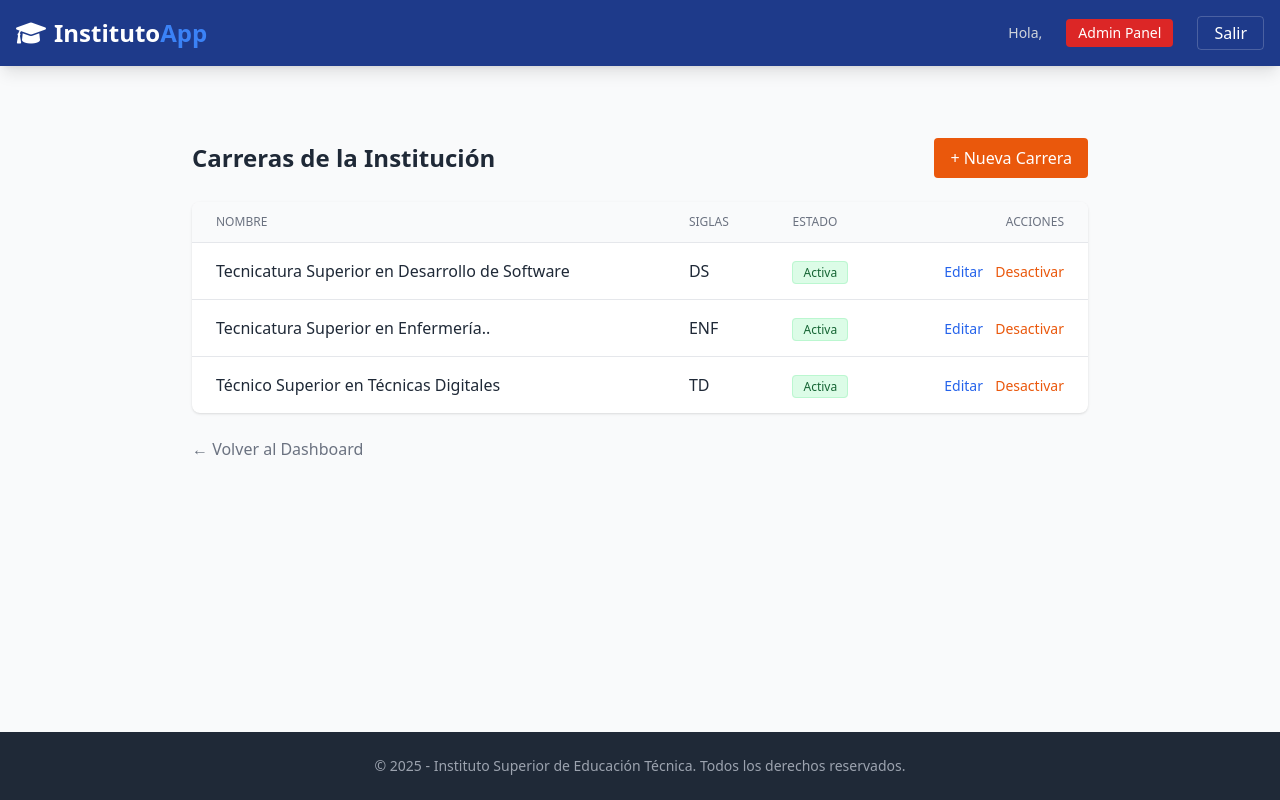
After one commit to pbolig/iset57, a Django app: page /academic/carreras/ in a window 1280 px wide. The commit adds this page. Run offline with Django 5.2, Linux system fonts and the light colour scheme; a user stored in the database is signed in; data comes from the database, SQL or seed files in the repository; both versions use the stored data as it was after the commit; some libraries are stand-ins or nearby versions.

Commit message:
20260112-2

```diff
--- a/apps/academic/models.py
+++ b/apps/academic/models.py
@@ -6,6 +6,9 @@ class Career(models.Model):
     short_name = models.CharField(max_length=50, verbose_name="Abreviatura")
     description = models.TextField(blank=True, verbose_name="Descripción")
     is_active = models.BooleanField(default=True, verbose_name="Activa")
+
+    def __str__(self):
+        return f"{self.name} ({'Activa' if self.is_active else 'Inactiva'})"
 
     class Meta:
         verbose_name = "Carrera"
--- a/apps/academic/urls.py
+++ b/apps/academic/urls.py
@@ -10,4 +10,10 @@ urlpatterns = [
     path('reject/<int:user_id>/', views.reject_student, name='reject_student'),
     path('libreta/descargar/', views.generar_pdf_final, name='download_report_card'),
     path('student-dashboard/', views.student_dashboard_view, name='student_dashboard'),
+
+    # --- CRUD CARRERAS ---
+    path('carreras/', views.CareerListView.as_view(), name='career_list'),
+    path('carreras/crear/', views.CareerCreateView.as_view(), name='career_create'),
+    path('carreras/editar/<int:pk>/', views.CareerUpdateView.as_view(), name='career_update'),
+    path('carreras/borrar/<int:pk>/', views.CareerDeleteView.as_view(), name='career_delete'),
 ]
--- a/apps/academic/views.py
+++ b/apps/academic/views.py
@@ -1,6 +1,7 @@
 import os
 import io
 import base64
+from .models import Career
 from django.conf import settings
 from django.shortcuts import render, get_object_or_404, redirect
 from django.http import HttpResponse
@@ -15,6 +16,10 @@ from apps.users.decorators import admin_required
 from apps.enrollments.models import SubjectEnrollment
 from apps.exams.models import ExamEnrollment
 from django.views.decorators.http import require_POST
+from django.urls import reverse_lazy
+from django.views.generic import ListView, CreateView, UpdateView, DeleteView
+from django.contrib.auth.mixins import LoginRequiredMixin
+from django.http import HttpResponseRedirect
 
 # LIBRERÍAS DE IMAGEN (Protección contra archivos rotos)
 from PIL import Image, ImageFile
@@ -180,3 +185,36 @@ def home_redirect(request):
 def student_dashboard_view(request):
     # Aquí renderizamos el dashboard.html genérico (el que tiene las opciones de alumno)
     return render(request, 'dashboard.html', {'user': request.user})
+
+class CareerListView(LoginRequiredMixin, ListView):
+    model = Career
+    template_name = 'academic/career_list.html'
+    context_object_name = 'careers'
+
+class CareerCreateView(LoginRequiredMixin, CreateView):
+    model = Career
+    template_name = 'academic/career_form.html'
+    fields = ['name', 'short_name', 'description'] # Ajusta según tus campos en models.py
+    success_url = reverse_lazy('academic:career_list')
+
+class CareerUpdateView(LoginRequiredMixin, UpdateView):
+    model = Career
+    template_name = 'academic/career_form.html'
+    fields = ['name', 'short_name', 'description']
+    success_url = reverse_lazy('academic:career_list')
+
+class CareerDeleteView(LoginRequiredMixin, DeleteView):
+    model = Career
+    template_name = 'academic/career_confirm_delete.html'
+    success_url = reverse_lazy('academic:career_list')
+
+    # Sobreescribimos el método que se ejecuta al confirmar
+    def form_valid(self, form):
+        # En lugar de borrar, desactivamos
+        self.object.is_active = False
+        self.object.save()
+
+        # Opcional: Mensaje de éxito (si tienes mensajes configurados)
+        # messages.success(self.request, "La carrera se ha desactivado correctamente.")
+
+        return HttpResponseRedirect(self.success_url)
--- /dev/null
+++ b/templates/academic/career_list.html
@@ -0,0 +1,57 @@
+{% extends "base.html" %}
+{% block content %}
+<div class="max-w-4xl mx-auto mt-10">
+    <div class="flex justify-between items-center mb-6">
+        <h2 class="text-2xl font-bold text-gray-800">Carreras de la Institución</h2>
+        <a href="{% url 'academic:career_create' %}" class="bg-orange-600 text-white px-4 py-2 rounded hover:bg-orange-700">
+            + Nueva Carrera
+        </a>
+    </div>
+
+    <div class="bg-white shadow rounded-lg overflow-hidden">
+        <table class="min-w-full divide-y divide-gray-200">
+            <thead class="bg-gray-50">
+                <tr>
+                    <th class="px-6 py-3 text-left text-xs font-medium text-gray-500 uppercase">Nombre</th>
+                    <th class="px-6 py-3 text-left text-xs font-medium text-gray-500 uppercase">Siglas</th>
+                    <th class="px-6 py-3 text-left text-xs font-medium text-gray-500 uppercase">Estado</th>
+                    <th class="px-6 py-3 text-right text-xs font-medium text-gray-500 uppercase">Acciones</th>
+                </tr>
+            </thead>
+            <tbody class="divide-y divide-gray-200">
+                {% for career in careers %}
+                <tr class="hover:bg-gray-50"> <td class="px-6 py-4">{{ career.name }}</td>
+                    <td class="px-6 py-4">{{ career.short_name }}</td>
+
+                    <td class="px-6 py-4">
+                        {% if career.is_active %}
+                            <span class="bg-green-100 text-green-800 text-xs font-medium px-2.5 py-0.5 rounded border border-green-200">Activa</span>
+                        {% else %}
+                            <span class="bg-gray-100 text-gray-500 text-xs font-medium px-2.5 py-0.5 rounded border border-gray-200">Inactiva</span>
+                        {% endif %}
+                    </td>
+
+                    <td class="px-6 py-4 text-right space-x-2">
+                        <a href="{% url 'academic:career_update' career.pk %}" class="text-blue-600 hover:text-blue-900 font-medium text-sm">Editar</a>
+
+                        {% if career.is_active %}
+                            <a href="{% url 'academic:career_delete' career.pk %}" class="text-orange-600 hover:text-orange-900 font-medium text-sm">Desactivar</a>
+                        {% else %}
+                            <span class="text-gray-400 text-sm cursor-not-allowed">Archivada</span>
+                        {% endif %}
+                    </td>
+                </tr>
+                {% empty %}
+                <tr>
+                    <td colspan="4" class="px-6 py-4 text-center text-gray-500">No hay carreras cargadas.</td>
+                </tr>
+                {% endfor %}
+            </tbody>
+        </table>
+    </div>
+
+    <div class="mt-6">
+        <a href="{% url 'academic:dashboard' %}" class="text-gray-500 hover:text-gray-700">← Volver al Dashboard</a>
+    </div>
+</div>
+{% endblock %}
```
Also changed, not shown: templates/academic/career_confirm_delete.html (added, +35 -0 lines), templates/academic/career_form.html (added, +32 -0 lines), templates/academic/dashboard.html (+17 -0 lines), db.sqlite3.
